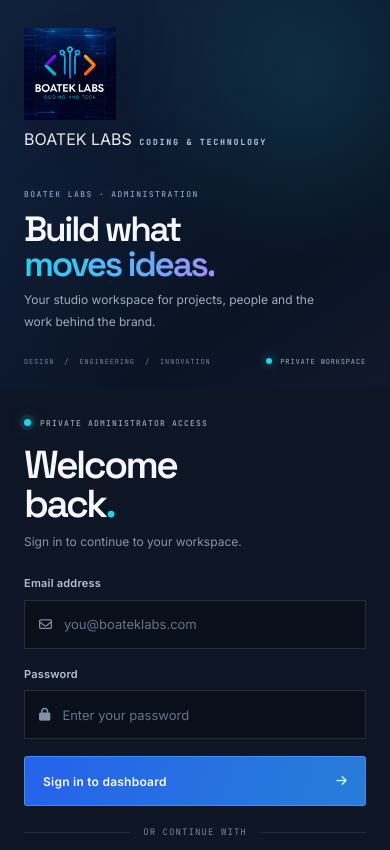
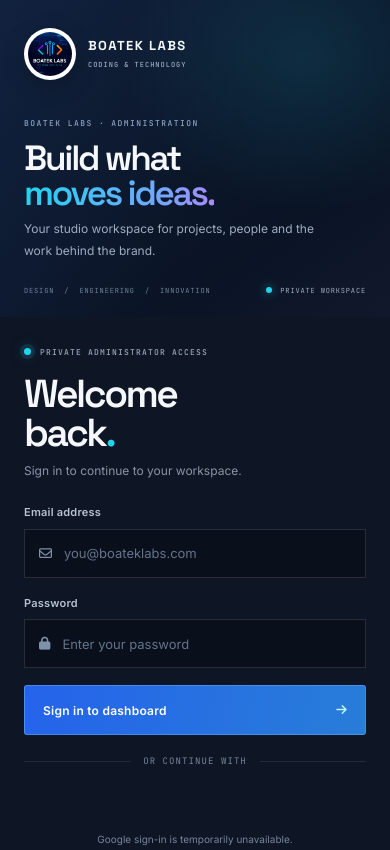
Before and after one commit to boatek-labs/boateklabs, a website: page public/admin/index.html in a window 390 px wide. Shown: the top 850 px of the page. Drawn offline with Linux system fonts and the light colour scheme; no server answers.

Commit message:
Style compact circular admin brand lockup

```diff
--- a/public/admin/admin.css
+++ b/public/admin/admin.css
@@ -447,3 +447,43 @@ body.role-owner .admin-nav-item.owner-only{ display:flex; }
  .brand-message h2{font-size:34px}
  .brand-footer{letter-spacing:.07em}
 }
+
+
+/* Compact circular logo paired with the brand name. */
+.brand-stage{
+  display:flex;flex-direction:row;align-items:center;gap:16px;
+  width:max-content;max-width:100%;
+}
+.brand-logo{
+  flex:0 0 auto;width:66px;height:66px;max-height:none;
+  object-fit:cover;object-position:center;border-radius:50%;
+  padding:4px;background:#fff;
+  border:1px solid rgba(255,255,255,.2);
+  box-shadow:0 6px 22px rgba(0,0,0,.24);
+  filter:none;
+}
+.brand-identity{display:flex;flex-direction:column;align-items:flex-start;gap:6px}
+.brand-name{
+  color:#f5f7fa;font:700 15px 'Space Grotesk',sans-serif;
+  letter-spacing:.11em;line-height:1.1;
+}
+.brand-caption{
+  color:#9eacc0;font:500 8px 'JetBrains Mono',monospace;
+  letter-spacing:.18em;padding:0;
+}
+@media(max-width:900px) and (min-width:641px){
+ .brand-logo{width:58px;height:58px}
+ .brand-name{font-size:14px}
+ .brand-stage{gap:13px}
+}
+@media(max-width:640px){
+ .brand-stage{gap:12px}
+ .brand-logo{width:52px;height:52px;padding:3px}
+ .brand-name{font-size:13px}
+ .brand-caption{font-size:7px;letter-spacing:.14em}
+}
+@media(max-width:360px){
+ .brand-logo{width:48px;height:48px}
+ .brand-name{font-size:12px}
+ .brand-stage{gap:10px}
+}
```
